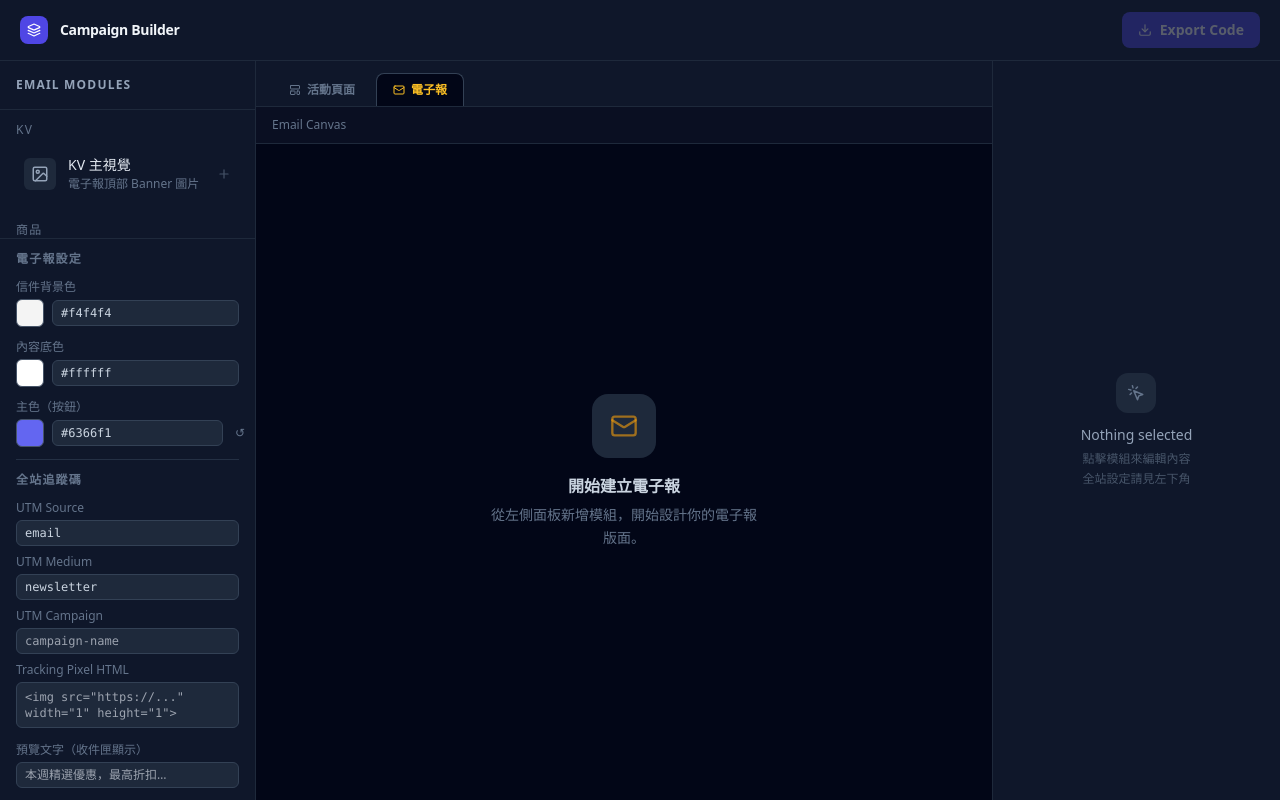
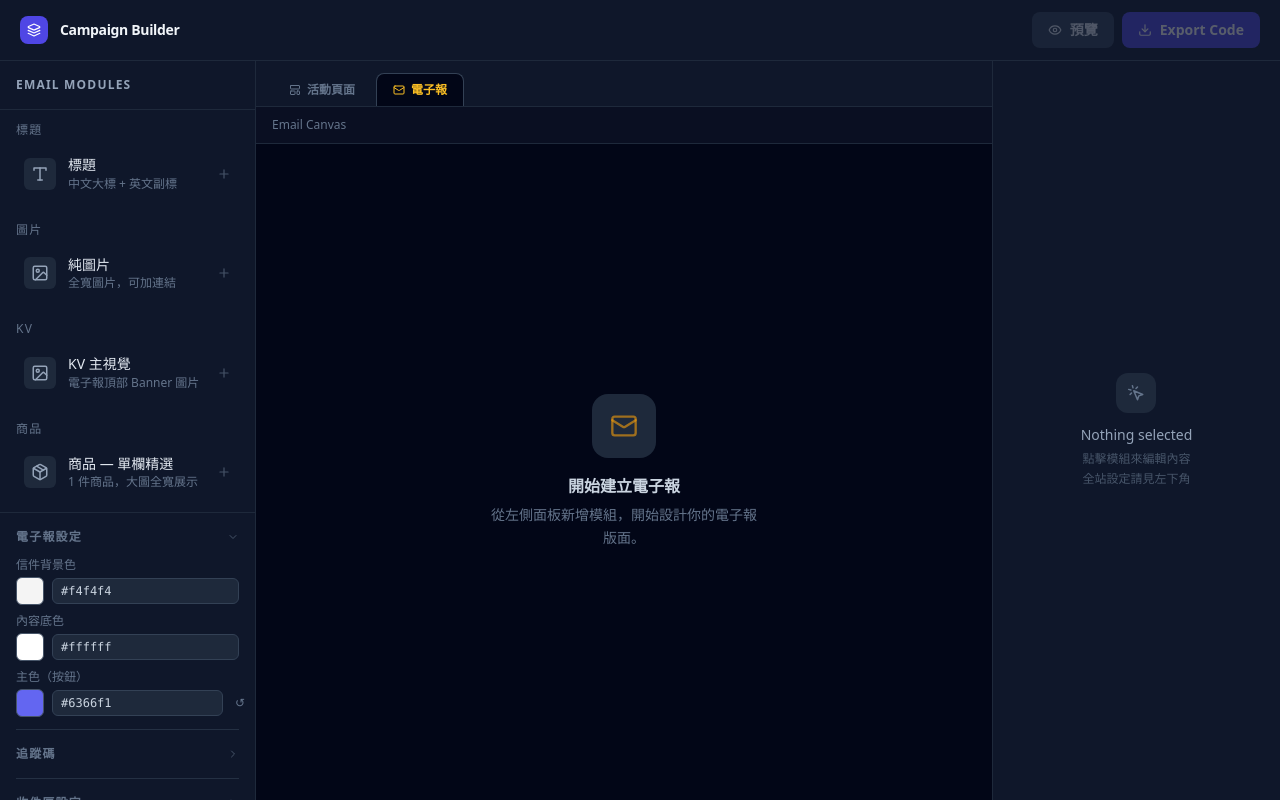
Before and after one commit to Iveslee00/Campaign-Module-Builder, a Next.js app: page / in a window 1280 px wide. Both pictures are taken after a click on the button "電子報". Built offline with nearby package versions, Linux system fonts and the light colour scheme.

Commit message:
Add files via upload

```diff
--- a/app/page.tsx
+++ b/app/page.tsx
@@ -16,8 +16,9 @@ import { ModuleLibrary } from '@/components/editor/ModuleLibrary';
 import { PreviewCanvas } from '@/components/editor/PreviewCanvas';
 import { InspectorPanel } from '@/components/editor/InspectorPanel';
 import { ExportModal } from '@/components/editor/ExportModal';
+import { PreviewModal } from '@/components/editor/PreviewModal';
 
-import { Download, Layers } from 'lucide-react';
+import { Download, Layers, Eye } from 'lucide-react';
 
 export type PageMode = 'campaign' | 'email';
 type DeviceMode = 'desktop' | 'mobile';
@@ -37,9 +38,7 @@ export default function Page() {
     backgroundColor: '#f4f4f4',
     contentBgColor: '#ffffff',
     primaryColor: '#6366f1',
-    utmSource: 'email',
-    utmMedium: 'newsletter',
-    utmCampaign: '',
+    utmString: '',
     trackingPixel: '',
     previewText: '',
   });
@@ -47,6 +46,7 @@ export default function Page() {
   // Shared
   const [pageMode, setPageMode] = useState<PageMode>('campaign');
   const [exportOpen, setExportOpen] = useState(false);
+  const [previewOpen, setPreviewOpen] = useState(false);
 
   // ── Campaign operations ───────────────────────────────────────────────────
   const selectedModule = modules.find((m) => m.id === selectedId) ?? null;
@@ -142,6 +142,15 @@ export default function Page() {
               </div>
               <span className="text-slate-100 font-semibold text-sm tracking-tight">Campaign Builder</span>
             </div>
+            <div className="flex items-center gap-2">
+              <button
+                onClick={() => setPreviewOpen(true)}
+                disabled={!canExport}
+                className="flex items-center gap-2 px-4 py-2 bg-slate-700 hover:bg-slate-600 disabled:opacity-30 disabled:cursor-not-allowed text-slate-200 text-sm font-semibold rounded-lg transition-colors"
+              >
+                <Eye size={14} />
+                預覽
+              </button>
               <button
                 onClick={() => setExportOpen(true)}
                 disabled={!canExport}
@@ -150,6 +159,7 @@ export default function Page() {
                 <Download size={14} />
                 Export Code
               </button>
+            </div>
           </header>
 
           {/* Three-column layout */}
@@ -196,6 +206,15 @@ export default function Page() {
               onClose={() => setExportOpen(false)}
             />
           )}
+
+          {previewOpen && (
+            <PreviewModal
+              pageMode={pageMode}
+              modules={modules}
+              emailModules={emailModules}
+              onClose={() => setPreviewOpen(false)}
+            />
+          )}
         </div>
       </EmailSettingsContext.Provider>
     </GlobalSettingsContext.Provider>
--- a/components/editor/InspectorPanel.tsx
+++ b/components/editor/InspectorPanel.tsx
@@ -14,6 +14,7 @@ const moduleLabels: Record<string, string> = {
   'logo-wall': 'Logo Wall', 'cta': 'CTA Banner', 'faq': 'FAQ',
   'sticky-sidebar': 'Sticky Bar', 'article-text': '文章（純文字）',
   'article-image': '文章（帶圖片）', 'hero-carousel': 'KV 輪播', 'bank-promo': '銀行贈獎',
+  'email-title': '標題', 'email-image': '純圖片',
   'email-kv': 'KV 主視覺', 'email-products': '商品', 'email-image-products': '圖片帶商品',
   'email-bank-info': '銀行資訊', 'email-article': '文章', 'email-coupon': '折價券',
 };
@@ -35,6 +36,8 @@ const moduleColors: Record<string, string> = {
   'hero-carousel': 'bg-fuchsia-600/20 text-fuchsia-400 border-fuchsia-600/30',
   'bank-promo': 'bg-yellow-600/20 text-yellow-400 border-yellow-600/30',
   // email
+  'email-title': 'bg-slate-600/20 text-slate-400 border-slate-600/30',
+  'email-image': 'bg-violet-600/20 text-violet-400 border-violet-600/30',
   'email-kv': 'bg-amber-600/20 text-amber-400 border-amber-600/30',
   'email-products': 'bg-emerald-600/20 text-emerald-400 border-emerald-600/30',
   'email-image-products': 'bg-teal-600/20 text-teal-400 border-teal-600/30',
--- a/components/editor/ModuleLibrary.tsx
+++ b/components/editor/ModuleLibrary.tsx
@@ -1,5 +1,6 @@
 'use client';
 
+import React, { useState } from 'react';
 import { ModuleSchemaItem } from '@/types/modules';
 import { EmailModuleSchemaItem } from '@/types/emailModules';
 import { moduleSchemas } from '@/data/moduleSchemas';
@@ -9,7 +10,7 @@ import {
   Layout, Columns2, Grid2X2, Image as ImageIcon,
   Megaphone, HelpCircle, Plus, Package, Star,
   Type, GalleryHorizontal, LayoutPanelLeft, Pin, FileText, FileImage,
-  CreditCard, Tag, GalleryHorizontalEnd,
+  CreditCard, Tag, GalleryHorizontalEnd, ChevronDown,
 } from 'lucide-react';
 import { useGlobalSettings } from '@/contexts/GlobalSettingsContext';
 import { useEmailSettings } from '@/contexts/EmailSettingsContext';
@@ -36,12 +37,12 @@ const iconMap: Record<string, React.ReactNode> = {
 };
 
 const campaignCategories = ['Layout', 'Content', 'Commerce', 'Brand', 'Conversion', 'Float'];
-const emailCategories = ['KV', '商品', '圖片帶商品', '銀行資訊', '文章', '折價券'];
+const emailCategories = ['標題', '圖片', 'KV', '商品', '圖片帶商品', '銀行資訊', '文章', '折價券'];
 
-// Small inline color picker
-function ColorPicker({ label, value, onChange, allowEmpty, resetLabel, onReset }: {
+// ── Color picker ─────────────────────────────────────────────────────────────
+function ColorPicker({ label, value, onChange, allowEmpty, onReset }: {
   label: string; value: string; onChange: (v: string) => void;
-  allowEmpty?: boolean; resetLabel?: string; onReset?: () => void;
+  allowEmpty?: boolean; onReset?: () => void;
 }) {
   return (
     <div className="space-y-1">
@@ -61,6 +62,23 @@ function ColorPicker({ label, value, onChange, allowEmpty, resetLabel, onReset }
         {allowEmpty && value && <button onClick={() => onChange('')} className="text-xs text-slate-500 hover:text-slate-300 px-1" title="Clear">✕</button>}
         {!allowEmpty && onReset && <button onClick={onReset} className="text-xs text-slate-500 hover:text-slate-300 px-1" title="Reset">↺</button>}
       </div>
+    </div>
+  );
+}
+
+// ── Collapsible section ───────────────────────────────────────────────────────
+function Section({ title, defaultOpen = true, children }: { title: string; defaultOpen?: boolean; children: React.ReactNode }) {
+  const [open, setOpen] = useState(defaultOpen);
+  return (
+    <div>
+      <button
+        onClick={() => setOpen((v) => !v)}
+        className="w-full flex items-center justify-between py-1 group"
+      >
+        <p className="text-xs font-semibold text-slate-500 uppercase tracking-widest">{title}</p>
+        <ChevronDown size={12} className={`text-slate-600 group-hover:text-slate-400 transition-transform ${open ? '' : '-rotate-90'}`} />
+      </button>
+      {open && <div className="mt-2 space-y-2">{children}</div>}
     </div>
   );
 }
@@ -87,7 +105,6 @@ export function ModuleLibrary({ pageMode, onAdd, onAddEmail }: Props) {
 
       <div className="flex-1 overflow-y-auto px-3 py-3 space-y-5">
         {isEmail ? (
-          // ── Email modules ─────────────────────────────────────────────
           emailCategories.map((cat) => {
             const items = emailModuleSchemas.filter((s) => s.category === cat);
             if (!items.length) return null;
@@ -112,7 +129,6 @@ export function ModuleLibrary({ pageMode, onAdd, onAddEmail }: Props) {
             );
           })
         ) : (
-          // ── Campaign modules ──────────────────────────────────────────
           campaignCategories.map((cat) => {
             const items = moduleSchemas.filter((s) => s.category === cat);
             if (!items.length) return null;
@@ -139,36 +155,42 @@ export function ModuleLibrary({ pageMode, onAdd, onAddEmail }: Props) {
         )}
       </div>
 
-      {/* Global settings — always visible at bottom */}
-      <div className="flex-shrink-0 px-4 py-3 border-t border-slate-800 space-y-3">
+      {/* Global settings */}
+      <div className="flex-shrink-0 px-4 py-3 border-t border-slate-800 space-y-3 max-h-72 overflow-y-auto">
         {isEmail ? (
-          // ── Email settings ────────────────────────────────────────────
           <>
-            <p className="text-xs font-semibold text-slate-500 uppercase tracking-widest">電子報設定</p>
-            <ColorPicker label="信件背景色" value={emailSettings.backgroundColor} onChange={(v) => emailSettings.update({ backgroundColor: v })} />
-            <ColorPicker label="內容底色" value={emailSettings.contentBgColor} onChange={(v) => emailSettings.update({ contentBgColor: v })} />
-            <ColorPicker label="主色（按鈕）" value={emailSettings.primaryColor} onChange={(v) => emailSettings.update({ primaryColor: v })} onReset={() => emailSettings.update({ primaryColor: '#6366f1' })} />
+            <Section title="電子報設定">
+              <ColorPicker label="信件背景色" value={emailSettings.backgroundColor} onChange={(v) => emailSettings.update({ backgroundColor: v })} />
+              <ColorPicker label="內容底色" value={emailSettings.contentBgColor} onChange={(v) => emailSettings.update({ contentBgColor: v })} />
+              <ColorPicker label="主色（按鈕）" value={emailSettings.primaryColor} onChange={(v) => emailSettings.update({ primaryColor: v })} onReset={() => emailSettings.update({ primaryColor: '#6366f1' })} />
+            </Section>
             <div className="h-px bg-slate-700/60" />
-            <p className="text-xs font-semibold text-slate-500 uppercase tracking-widest">全站追蹤碼</p>
-            <div className="space-y-2">
-              {(['utmSource', 'utmMedium', 'utmCampaign'] as const).map((key) => (
-                <div key={key} className="space-y-1">
-                  <p className="text-xs text-slate-500">{key === 'utmSource' ? 'UTM Source' : key === 'utmMedium' ? 'UTM Medium' : 'UTM Campaign'}</p>
-                  <input type="text" value={emailSettings[key]} onChange={(e) => emailSettings.update({ [key]: e.target.value })} className="w-full bg-slate-800 border border-slate-700 rounded-md px-2 py-1 text-xs text-slate-300 font-mono focus:outline-none focus:border-indigo-500" placeholder={key === 'utmSource' ? 'email' : key === 'utmMedium' ? 'newsletter' : 'campaign-name'} />
-                </div>
-              ))}
+            <Section title="追蹤碼" defaultOpen={false}>
+              <div className="space-y-1">
+                <p className="text-xs text-slate-500">UTM 參數</p>
+                <input
+                  type="text"
+                  value={emailSettings.utmString}
+                  onChange={(e) => emailSettings.update({ utmString: e.target.value })}
+                  className="w-full bg-slate-800 border border-slate-700 rounded-md px-2 py-1 text-xs text-slate-300 font-mono focus:outline-none focus:border-indigo-500"
+                  placeholder="utm_source=edm&utm_medium=skm_email&utm_campaign=0430"
+                />
+                <p className="text-xs text-slate-600 leading-relaxed">自動附加到所有連結後方</p>
+              </div>
               <div className="space-y-1">
                 <p className="text-xs text-slate-500">Tracking Pixel HTML</p>
                 <textarea value={emailSettings.trackingPixel} onChange={(e) => emailSettings.update({ trackingPixel: e.target.value })} rows={2} className="w-full bg-slate-800 border border-slate-700 rounded-md px-2 py-1.5 text-xs text-slate-300 font-mono focus:outline-none focus:border-indigo-500 resize-none" placeholder='<img src="https://..." width="1" height="1">' />
               </div>
+            </Section>
+            <div className="h-px bg-slate-700/60" />
+            <Section title="收件匣設定" defaultOpen={false}>
               <div className="space-y-1">
                 <p className="text-xs text-slate-500">預覽文字（收件匣顯示）</p>
                 <input type="text" value={emailSettings.previewText} onChange={(e) => emailSettings.update({ previewText: e.target.value })} className="w-full bg-slate-800 border border-slate-700 rounded-md px-2 py-1 text-xs text-slate-300 focus:outline-none focus:border-indigo-500" placeholder="本週精選優惠，最高折扣…" />
               </div>
-            </div>
+            </Section>
           </>
         ) : (
-          // ── Campaign settings ─────────────────────────────────────────
           <>
             <p className="text-xs font-semibold text-slate-500 uppercase tracking-widest">全站設定</p>
             <ColorPicker label="底色" value={pageBackgroundColor} onChange={setPageBackgroundColor} allowEmpty />
--- a/components/editor/PreviewCanvas.tsx
+++ b/components/editor/PreviewCanvas.tsx
@@ -38,6 +38,7 @@ const campaignLabels: Record<string, string> = {
 };
 
 const emailLabels: Record<string, string> = {
+  'email-title': '標題', 'email-image': '純圖片',
   'email-kv': 'KV 主視覺', 'email-products': '商品',
   'email-image-products': '圖片帶商品', 'email-bank-info': '銀行資訊',
   'email-article': '文章', 'email-coupon': '折價券',
--- /dev/null
+++ b/components/editor/PreviewModal.tsx
@@ -0,0 +1,146 @@
+'use client';
+
+import React, { useRef, useState, useCallback } from 'react';
+import { PageModule } from '@/types/modules';
+import { EmailPageModule } from '@/types/emailModules';
+import { ModulePreviewRenderer } from '@/modules/preview/ModulePreviewRenderer';
+import { EmailModulePreviewRenderer } from '@/modules/email/preview/EmailModulePreviewRenderer';
+import { DeviceContext } from '@/contexts/DeviceContext';
+import { useGlobalSettings } from '@/contexts/GlobalSettingsContext';
+import { useEmailSettings } from '@/contexts/EmailSettingsContext';
+import { PageMode } from '@/app/page';
+import { X, Camera, Monitor, Smartphone } from 'lucide-react';
+
+type DeviceMode = 'desktop' | 'mobile';
+
+interface Props {
+  pageMode: PageMode;
+  modules: PageModule[];
+  emailModules: EmailPageModule[];
+  onClose: () => void;
+}
+
+export function PreviewModal({ pageMode, modules, emailModules, onClose }: Props) {
+  const { pageBackgroundColor } = useGlobalSettings();
+  const emailSettings = useEmailSettings();
+  const [deviceMode, setDeviceMode] = useState<DeviceMode>('desktop');
+  const [capturing, setCapturing] = useState(false);
+  const contentRef = useRef<HTMLDivElement>(null);
+
+  const isEmail = pageMode === 'email';
+  const isMobile = deviceMode === 'mobile';
+
+  const handleScreenshot = useCallback(async () => {
+    if (!contentRef.current || capturing) return;
+    setCapturing(true);
+    try {
+      const html2canvas = (await import('html2canvas')).default;
+      const canvas = await html2canvas(contentRef.current, {
+        useCORS: true,
+        allowTaint: true,
+        scale: 2,
+        backgroundColor: isEmail
+          ? (emailSettings.backgroundColor || '#f4f4f4')
+          : (pageBackgroundColor || '#ffffff'),
+        logging: false,
+        scrollY: -window.scrollY,
+        windowHeight: contentRef.current.scrollHeight,
+        height: contentRef.current.scrollHeight,
+      });
+      const link = document.createElement('a');
+      link.download = `preview-${Date.now()}.jpg`;
+      link.href = canvas.toDataURL('image/jpeg', 0.92);
+      link.click();
+    } catch (e) {
+      console.error('Screenshot failed', e);
+    } finally {
+      setCapturing(false);
+    }
+  }, [capturing, isEmail, emailSettings.backgroundColor, pageBackgroundColor]);
+
+  return (
+    <div className="fixed inset-0 z-50 flex flex-col bg-slate-950">
+      {/* Toolbar */}
+      <div className="flex-shrink-0 flex items-center justify-between px-5 py-3 bg-slate-900 border-b border-slate-800">
+        <div className="flex items-center gap-3">
+          <span className="text-sm font-semibold text-slate-200">
+            {isEmail ? '電子報預覽' : '活動頁面預覽'}
+          </span>
+          {!isEmail && (
+            <div className="flex items-center gap-0.5 bg-slate-800 rounded-lg p-0.5 border border-slate-700">
+              <button
+                onClick={() => setDeviceMode('desktop')}
+                className={`flex items-center gap-1.5 px-2.5 py-1.5 rounded-md text-xs font-medium transition-colors ${!isMobile ? 'bg-slate-600 text-slate-100' : 'text-slate-500 hover:text-slate-300'}`}
+              >
+                <Monitor size={13} /><span>Desktop</span>
+              </button>
+              <button
+                onClick={() => setDeviceMode('mobile')}
+                className={`flex items-center gap-1.5 px-2.5 py-1.5 rounded-md text-xs font-medium transition-colors ${isMobile ? 'bg-slate-600 text-slate-100' : 'text-slate-500 hover:text-slate-300'}`}
+              >
+                <Smartphone size={13} /><span>Mobile</span>
+              </button>
+            </div>
+          )}
+        </div>
+        <div className="flex items-center gap-2">
+          <button
+            onClick={handleScreenshot}
+            disabled={capturing}
+            className="flex items-center gap-2 px-4 py-2 bg-emerald-600 hover:bg-emerald-500 disabled:opacity-50 disabled:cursor-wait text-white text-xs font-semibold rounded-lg transition-colors"
+          >
+            <Camera size={14} />
+            {capturing ? '截圖中…' : '截圖 JPG'}
+          </button>
+          <button
+            onClick={onClose}
+            className="w-8 h-8 flex items-center justify-center rounded-lg text-slate-400 hover:text-slate-200 hover:bg-slate-800 transition-colors"
+          >
+            <X size={16} />
+          </button>
+        </div>
+      </div>
+
+      {/* Preview area */}
+      <div className={`flex-1 overflow-y-auto ${isEmail ? '' : isMobile ? 'bg-slate-800' : 'bg-slate-950'}`}
+        style={isEmail ? { backgroundColor: emailSettings.backgroundColor || '#f4f4f4' } : {}}>
+        {isEmail ? (
+          <div className="flex justify-center py-8 px-4">
+            <div ref={contentRef} className="w-full" style={{ maxWidth: '600px', backgroundColor: emailSettings.contentBgColor || '#ffffff' }}>
+              {emailModules.map((module) => (
+                <EmailModulePreviewRenderer key={module.id} module={module} />
+              ))}
+            </div>
+          </div>
+        ) : (
+          <DeviceContext.Provider value={{ isMobile }}>
+            {isMobile ? (
+              <div className="flex justify-center py-6 px-4">
+                <div style={{ width: '390px' }} className="shadow-2xl rounded-2xl overflow-hidden border border-slate-600">
+                  {/* Mobile status bar */}
+                  <div className="flex items-center justify-between px-5 py-2 bg-slate-900 text-slate-400 text-xs border-b border-slate-700">
+                    <span className="font-medium">9:41</span>
+                    <div className="flex gap-1 items-center">
+                      <svg width="14" height="10" viewBox="0 0 14 10" fill="currentColor"><rect x="0" y="3" width="3" height="7" rx="1"/><rect x="4" y="2" width="3" height="8" rx="1"/><rect x="8" y="0" width="3" height="10" rx="1"/><rect x="12" y="4" width="2" height="6" rx="1" opacity=".4"/></svg>
+                    </div>
+                  </div>
+                  <div ref={contentRef} style={pageBackgroundColor ? { backgroundColor: pageBackgroundColor } : {}}>
+                    {modules.map((module) => (
+                      <ModulePreviewRenderer key={module.id} module={module} />
+                    ))}
+                  </div>
+                </div>
+              </div>
+            ) : (
+              <div ref={contentRef} style={pageBackgroundColor ? { backgroundColor: pageBackgroundColor } : {}}>
+                {modules.map((module) => (
+                  <ModulePreviewRenderer key={module.id} module={module} />
+                ))}
+              </div>
+            )}
+          </DeviceContext.Provider>
+        )}
+      </div>
+    </div>
+  );
+}
--- a/contexts/EmailSettingsContext.tsx
+++ b/contexts/EmailSettingsContext.tsx
@@ -11,9 +11,7 @@ export const EmailSettingsContext = createContext<EmailSettingsContextType>({
   backgroundColor: '#f4f4f4',
   contentBgColor: '#ffffff',
   primaryColor: '#6366f1',
-  utmSource: 'email',
-  utmMedium: 'newsletter',
-  utmCampaign: '',
+  utmString: '',
   trackingPixel: '',
   previewText: '',
   update: () => {},
```
Also changed, not shown: 2 other files (tests, documents, lock files or other folders). Lines whose indentation alone changed are shown as unchanged.
